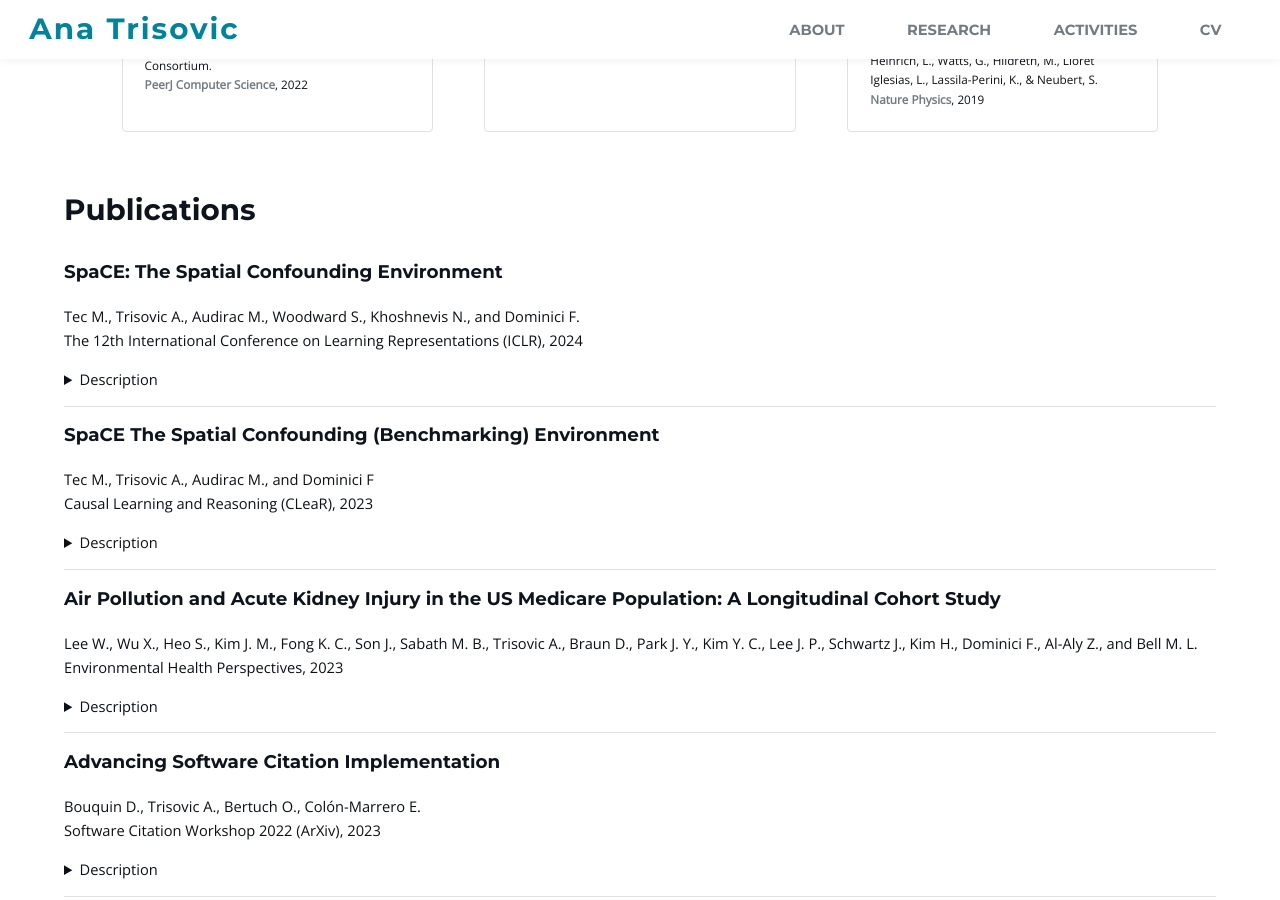
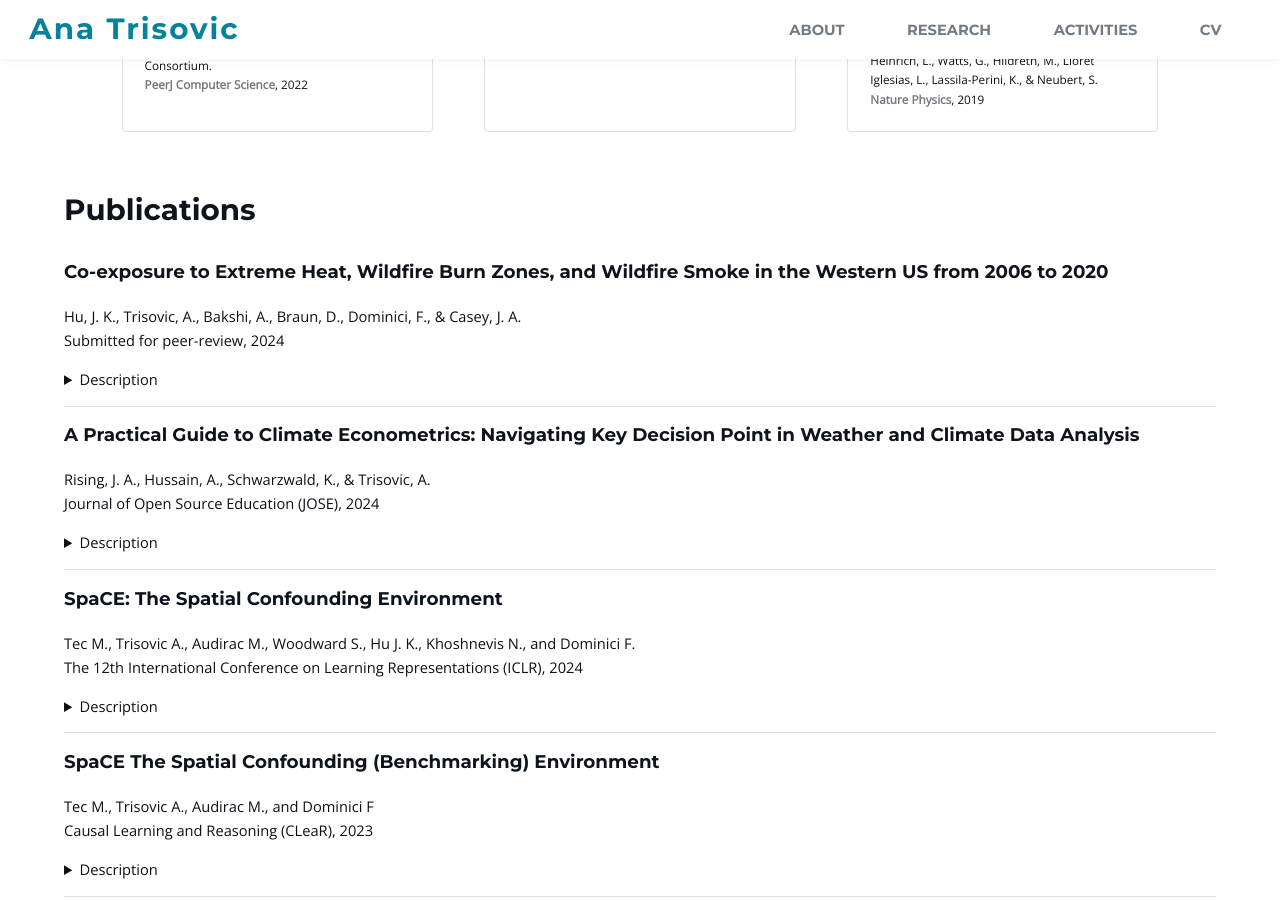
Before and after one commit to atrisovic/anatrisovic.github.io, a Jekyll site: the page built from research.html, in a window 1280 px wide and 900 px high, scrolled down 1259 px. Built offline with Jekyll 4.4.1, drawn with Linux system fonts in a browser that asks for light colours; some of the changed text lies outside the part shown.

Commit message:
update publications

```diff
--- a/_data/publications.yml
+++ b/_data/publications.yml
@@ -1,10 +1,20 @@
-- authors: Tec M., Trisovic A., Audirac M., Woodward S., Khoshnevis N., and Dominici F.
+- authors: Hu, J. K., Trisovic, A., Bakshi, A., Braun, D., Dominici, F., & Casey, J. A.
+  year: 2024
+  name: Co-exposure to Extreme Heat, Wildfire Burn Zones, and Wildfire Smoke in the Western US from 2006 to 2020
+  venue: Submitted for peer-review
+- authors: Rising, J. A., Hussain, A., Schwarzwald, K., &amp; Trisovic, A.
+  year: 2024
+  name: 'A Practical Guide to Climate Econometrics: Navigating Key Decision Point in Weather and Climate Data Analysis'
+  venue: Journal of Open Source Education (JOSE)
+  description: We present a free and open-source tutorial on the practical aspects of climate econometrics, which includes data collection, analysis design, and result presentation (available at climateestimate.net).
+  url: https://jose.theoj.org/papers/10.21105/jose.00090
+- authors: Tec M., Trisovic A., Audirac M., Woodward S., Hu J. K., Khoshnevis N., and Dominici F.
   venue: The 12th International Conference on Learning Representations (ICLR)
   year: 2024
   image: images/logo-iclr.jpg
   name: 'SpaCE: The Spatial Confounding Environment'
   description: We introduce SpaCE - The Spatial Confounding Environment, the first toolkit to provide realistic benchmark datasets and tools for systematically evaluating causal inference methods designed to alleviate spatial confounding.
-  url: "https://nsaph-projects.github.io/space/"
+  url: "https://arxiv.org/abs/2312.00710"
 - authors: Tec M., Trisovic A., Audirac M., and Dominici F
   venue: Causal Learning and Reasoning (CLeaR)
   year: 2023
@@ -69,11 +79,6 @@
   name: Repository Approaches to Improving the Quality of Shared Data and Code
   venue: Data
   description: We propose three approaches based on computational reproducibility, data curation, and gamified design elements that can be used to indicate and improve the quality of shared data and code in data repositories.
-- authors: Rising, J. A., Hussain, A., Schwarzwald, K., &amp; Trisovic, A.
-  year: 2021
-  name: 'A Practical Guide to Climate Econometrics: Navigating Key Decision Point in Weather and Climate Data Analysis'
-  venue: Journal of Open Source Education (JOSE)
-  description: We present a free and open-source tutorial on the practical aspects of climate econometrics, which includes data collection, analysis design, and result presentation (available at climateestimate.net).
 - authors: Frost, S., Goeva, A., Pombra, J., Seaton, W., Stoudt, S., Trisovic, A., Wang, C., &amp; Zucker, C.
   year: 2021
   note: (alphabetical)
```
